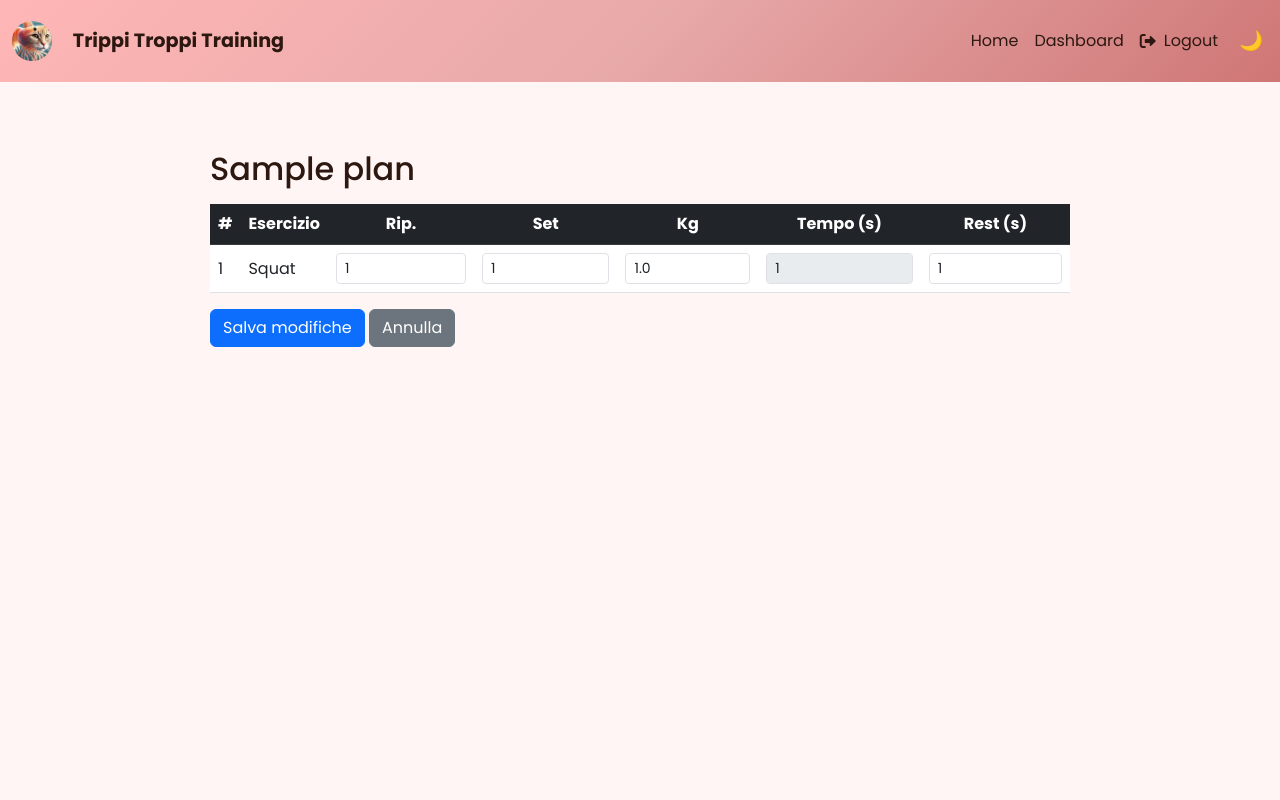
After one commit to NicolaRodighiero0/ProgettoneTTT, a Flask app: page /client/workouts/1/edit in a window 1280 px wide. The commit adds this page. Run offline with Flask 3, Linux system fonts and the light colour scheme; the visitor is signed in with stand-in values (Sample User, id 1); data comes from the database, SQL or seed files in the repository; tables that the repository leaves empty hold one stand-in row (values such as "Sample post").

Commit message:
modifica scheda da parte del client

```diff
--- a/app/client.py
+++ b/app/client.py
@@ -1,6 +1,7 @@
-from flask import Blueprint, render_template, session, redirect, url_for, abort
+from flask import Blueprint, render_template, session, redirect, url_for, abort, request, flash
 from app.models.gym_database import GymDatabaseManager
 from app.auth import login_required
+import json
 
 client_bp = Blueprint('client', __name__, url_prefix='/client')
 
@@ -62,3 +63,35 @@ def workout_do(plan_id, pos):
                            plan=header, ex=ex,
                            pos=pos, total=len(rows),
                            next_pos=next_pos, prev_pos=prev_pos)
+
+
+
+@client_bp.route('/workouts/<int:plan_id>/edit', methods=['GET', 'POST'])
+@login_required
+def edit_workout(plan_id):
+    db = GymDatabaseManager(); db.open_connection()
+    header, rows = db.get_workout_plan(plan_id)
+
+    if not header or header['client_id'] != session['user_id']:
+        db.close_connection(); abort(404)
+
+    # ---------- POST ----------
+    if request.method == 'POST':
+        for field, values in request.form.lists():
+            if field.startswith('row_'):
+                row_id = int(field[4:])          # rimuove 'row_'
+                db.update_plan_row_from_client(row_id, json.loads(values[0]))
+
+        db.close_connection()
+        flash('Scheda aggiornata!', 'success')
+        return redirect(url_for('client.workout_do', plan_id=plan_id, pos=1))
+
+    # ---------- GET ----------
+    exercises = db.list_exercises()              # lista di dict
+    flags = {e['id']: e for e in exercises}      # ←  mapping id → esercizio
+    db.close_connection()
+
+    return render_template('client/workout_edit.html',
+                           plan=header,
+                           rows=rows,
+                           flags=flags)          # ←  passato al template
--- a/app/models/gym_database.py
+++ b/app/models/gym_database.py
@@ -1476,6 +1476,31 @@ class GymDatabaseManager:
         cur = self.conn.execute("SELECT COUNT(*) FROM machines")
         return cur.fetchone()[0]
 
+    def update_plan_row_from_client(self, row_id: int, vals: dict):
+        """
+        Aggiorna gli unici campi che il cliente è autorizzato a toccare.
+        `vals` è un dict con (eventualmente) repetitions, sets, exec_time_s,
+        rest_s, suggested_kg – tutti opzionali, possono valere None.
+        """
+        self.conn.execute(
+            """UPDATE workout_plan_exercises
+                SET repetitions  = ?,
+                    sets         = ?,
+                    exec_time_s  = ?,
+                    rest_s       = ?,
+                    suggested_kg = ?
+                WHERE id = ?""",
+            (
+                vals.get("repetitions"),
+                vals.get("sets"),
+                vals.get("exec_time_s"),
+                vals.get("rest_s"),
+                vals.get("suggested_kg"),
+                row_id
+            )
+        )
+        self.conn.commit()
+
 if __name__ == "__main__":
     db = GymDatabaseManager()
 
--- /dev/null
+++ b/app/templates/client/workout_edit.html
@@ -0,0 +1,97 @@
+{% extends 'base.html' %}
+{% block title %}Modifica scheda – {{ plan.name }}{% endblock %}
+
+{# — dizionario id → oggetto esercizio per leggere i flag — #}
+
+
+{% block content %}
+<div class="container py-4" style="max-width: 900px">
+  <h2 class="mb-3">{{ plan.name }}</h2>
+
+  <form method="post" id="edit-form">
+    <table class="table align-middle">
+      <thead class="table-dark">
+        <tr>
+          <th>#</th><th>Esercizio</th>
+          <th class="text-center">Rip.</th>
+          <th class="text-center">Set</th>
+          <th class="text-center">Kg</th>
+          <th class="text-center">Tempo (s)</th>
+          <th class="text-center">Rest (s)</th>
+        </tr>
+      </thead>
+      <tbody>
+        {% for r in rows %}
+          {% set f = flags[r.exercise_id] %}
+          <tr data-row="{{ r.id }}">
+            <td>{{ loop.index }}</td>
+            <td>{{ r.exercise_name }}</td>
+
+            <td class="text-center">
+              <input type="number" class="form-control form-control-sm reps"
+                     value="{{ r.repetitions or '' }}"
+                     {% if not f.requires_repetitions %}disabled{% endif %}>
+            </td>
+
+            <td class="text-center">
+              <input type="number" class="form-control form-control-sm sets"
+                     value="{{ r.sets or '' }}"
+                     {% if not f.requires_sets %}disabled{% endif %}>
+            </td>
+
+            <td class="text-center">
+              <input type="number" step="0.1"
+                     class="form-control form-control-sm kg"
+                     value="{{ r.suggested_kg or '' }}"
+                     {% if not f.requires_weight %}disabled{% endif %}>
+            </td>
+
+            <td class="text-center">
+              <input type="number" class="form-control form-control-sm exec"
+                     value="{{ r.exec_time_s or '' }}"
+                     {% if not f.requires_duration %}disabled{% endif %}>
+            </td>
+
+            <td class="text-center">
+              <input type="number" class="form-control form-control-sm rest"
+                     value="{{ r.rest_s or '' }}"
+                     {% if not f.requires_rest %}disabled{% endif %}>
+            </td>
+          </tr>
+        {% endfor %}
+      </tbody>
+    </table>
+
+    <button class="btn btn-primary">Salva modifiche</button>
+    <a href="{{ url_for('client.workout_do', plan_id=plan.id, pos=1) }}"
+       class="btn btn-secondary">Annulla</a>
+  </form>
+</div>
+
+<script>
+/* --------------------------------------------------------------
+   Prima del submit serializziamo i campi abilitati di ogni riga
+   in un hidden "row_<ID>" = '{"repetitions":…, "kg":… }'
+-------------------------------------------------------------- */
+document.getElementById('edit-form').addEventListener('submit', () => {
+  document.querySelectorAll('tbody tr').forEach(tr => {
+    const get = sel => {
+      const inp = tr.querySelector(sel);
+      return (inp && !inp.disabled && inp.value !== '') ? inp.value : null;
+    };
+    const data = {
+      repetitions : get('.reps'),
+      sets        : get('.sets'),
+      suggested_kg: get('.kg'),
+      exec_time_s : get('.exec'),
+      rest_s      : get('.rest')
+    };
+    const hidden = document.createElement('input');
+    hidden.type  = 'hidden';
+    hidden.name  = 'row_' + tr.dataset.row;
+    hidden.value = JSON.stringify(data);
+    tr.appendChild(hidden);
+  });
+});
+</script>
+{% endblock %}
```
Also changed, not shown: app/templates/client/dashboard.html (+28 -25 lines).
